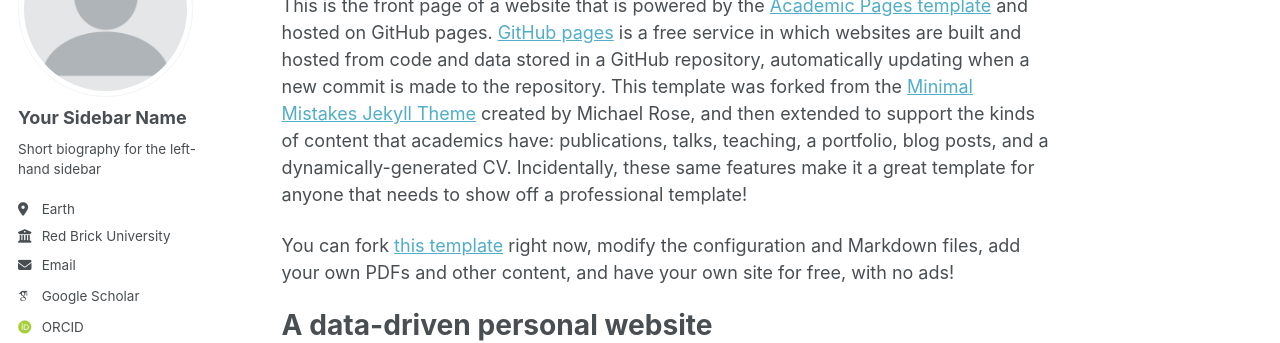
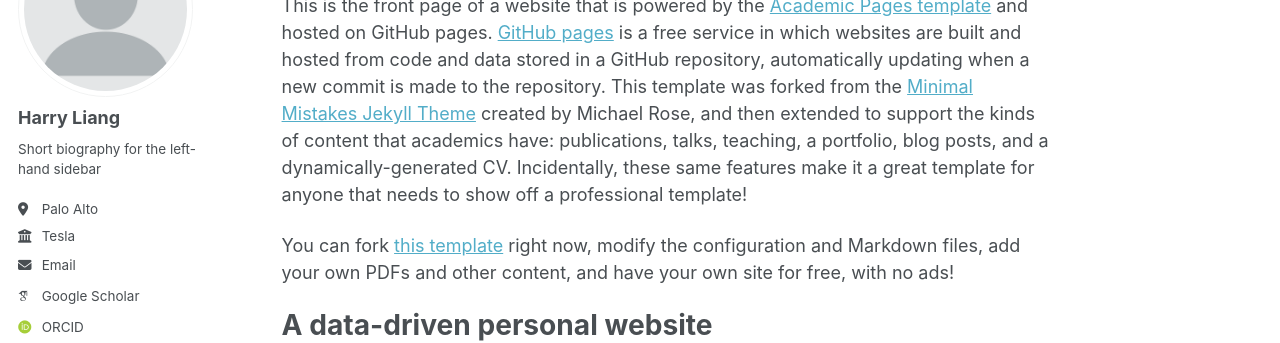
Before and after one commit to HarryQL/HarryQL.github.io, a Jekyll site: the page built from _pages/about.md, in a window 1280 px wide. Shown: the part 179-522 px from the top of the page. Built offline with Jekyll 4.4.1, drawn with Linux system fonts in a browser that asks for light colours; some web fonts are replaced; a script bundle is joined from its source files by our own code; library files that are not in the unit come from our copies.

Commit message:
Update _config.yml

```diff
--- a/_config.yml
+++ b/_config.yml
@@ -13,10 +13,10 @@
 title_separator          : "-"
 name                     : &name "Your Name"
 description              : &description "Your Name's academic portfolio"   # Update this with a general description of your site, this is the default if not overridden by a page
-url                      : https://academicpages.github.io # The base hostname & protocol for your site e.g. "https://[your GitHub username].github.io",
+url                      : https://HarryQL.github.io # The base hostname & protocol for your site e.g. "https://[your GitHub username].github.io",
                                                            # or if you already have some other page hosted on Github then use "https://[your GitHub username].github.io/[Your Repo Name]"
 baseurl                  : "" # the subpath of your site, e.g. "/blog"
-repository               : "academicpages/academicpages.github.io"
+repository               : "HarryQL/HarryQL.github.io"
 
 # Site Author - The following control what appear as part of the author content on the side bar.
 #               If a field is blank the icon and link will not appear, otherwise it will be shown.
@@ -24,13 +24,13 @@
 author:
   # Biographic information
   avatar           : "profile.png"
-  name             : "Your Sidebar Name"
+  name             : "Harry Liang"
   pronouns         : # example: "she/her"
   bio              : "Short biography for the left-hand sidebar"
-  location         : "Earth"
-  employer         : "Red Brick University"
+  location         : "Palo Alto"
+  employer         : "Tesla"
   uri              : # URL
-  email            : "none@example.org"
+  email            : "liangqiaohao@gmail.com"
 
   # Academic websites
   academia         : # URL
```
